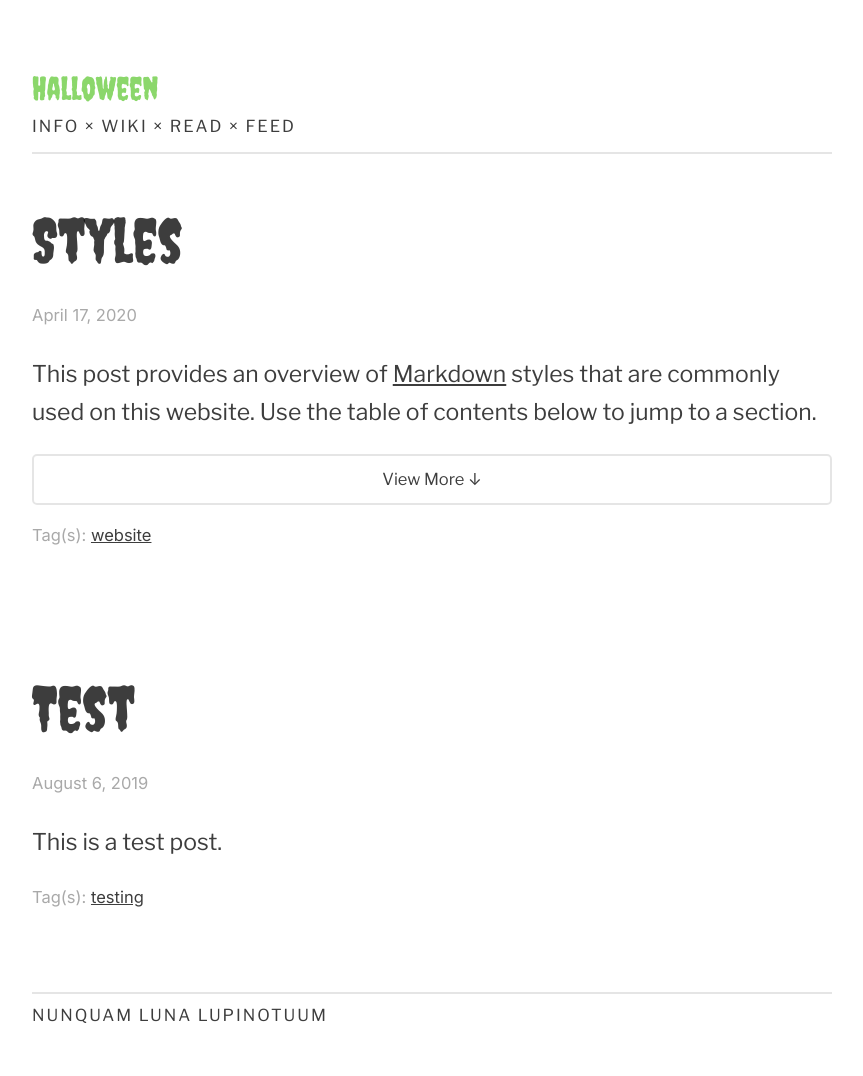
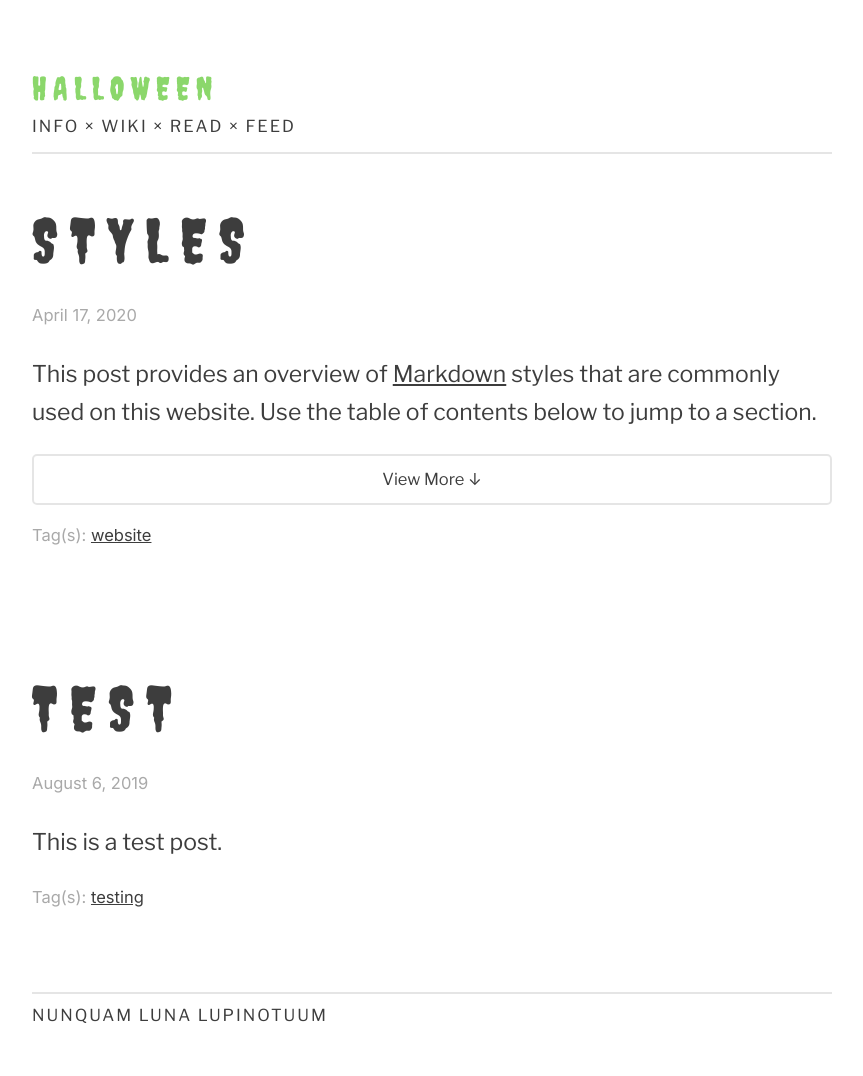
Before and after one commit to lmw13/lmw13, a Jekyll site: the page built from index.html, in a window 1280 px wide. Shown: the whole page, without its empty margins (208-1071 px from the left). Built offline with Jekyll 4.4.1, drawn with Linux system fonts in a browser that asks for light colours; the list of posts is cut into pages by our own code.

Commit message:
Update style.css

```diff
--- a/css/style.css
+++ b/css/style.css
@@ -91,6 +91,9 @@ h3,
 .header {
 	font-family: 'Creepster', serif;
 	font-weight: 400;
+	text-transform: uppercase;
+	word-spacing: 0.5em;
+      	letter-spacing: 0.2em;
 }
 
 h1 {
```
